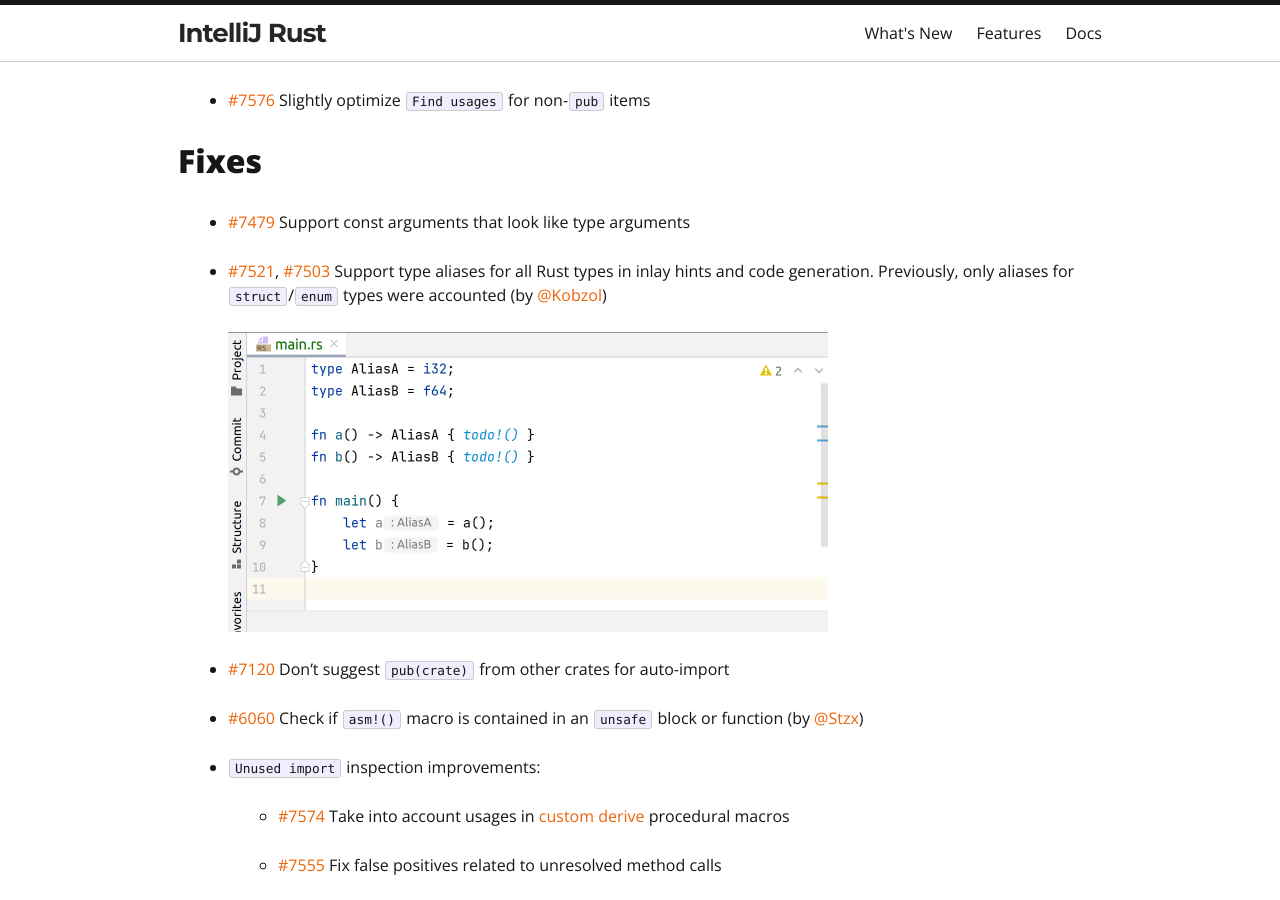
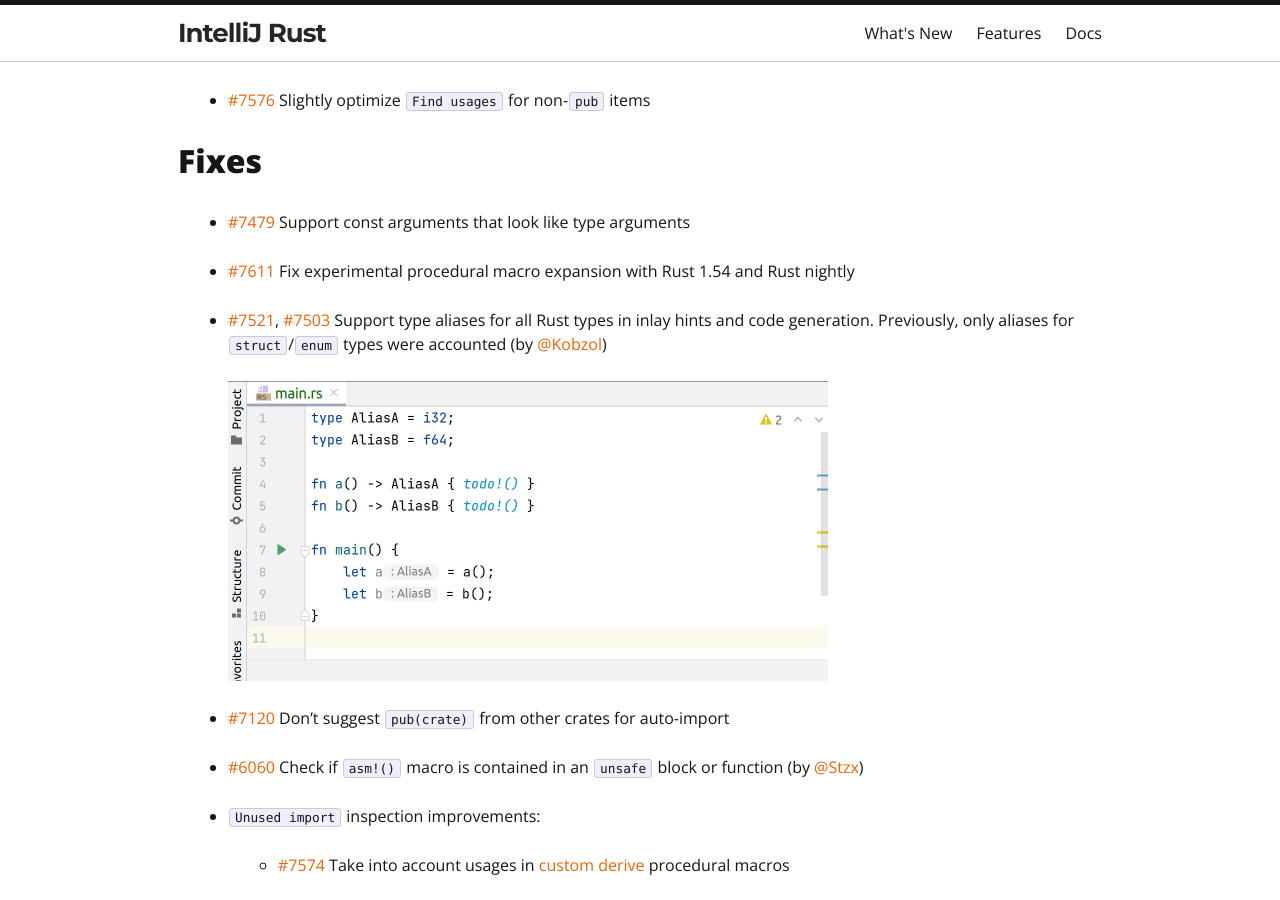
Before and after one commit to intellij-rust/intellij-rust.github.io, a Jekyll site: the page built from _posts/2021-08-02-changelog-152.markdown, in a window 1280 px wide and 900 px high, scrolled down 4703 px. Built offline with Jekyll 4.4.1, drawn with Linux system fonts in a browser that asks for light colours; nearby versions of some CDN libraries; some web fonts are replaced.

Commit message:
Add an item about proc macro fix

```diff
--- a/_posts/2021-08-02-changelog-152.markdown
+++ b/_posts/2021-08-02-changelog-152.markdown
@@ -78,6 +78,8 @@
 ## Fixes
 
 * [#7479] Support const arguments that look like type arguments
+
+* [#7611] Fix experimental procedural macro expansion with Rust 1.54 and Rust nightly
 
 * [#7521], [#7503] Support type aliases for all Rust types in inlay hints and code generation.
   Previously, only aliases for `struct`/`enum` types were accounted (by [@Kobzol])
@@ -206,6 +208,7 @@
 [#7571]: https://github.com/intellij-rust/intellij-rust/pull/7571
 [#7574]: https://github.com/intellij-rust/intellij-rust/pull/7574
 [#7576]: https://github.com/intellij-rust/intellij-rust/pull/7576
+[#7611]: https://github.com/intellij-rust/intellij-rust/pull/7611
 
 [intention actions]: https://plugins.jetbrains.com/plugin/8182-rust/docs/rust-code-generation.html#intention-actions
 [Go to generated declaration]: https://plugins.jetbrains.com/plugin/8182-rust/docs/wasm-projects-support.html#goto-wasm-bindgen
```
